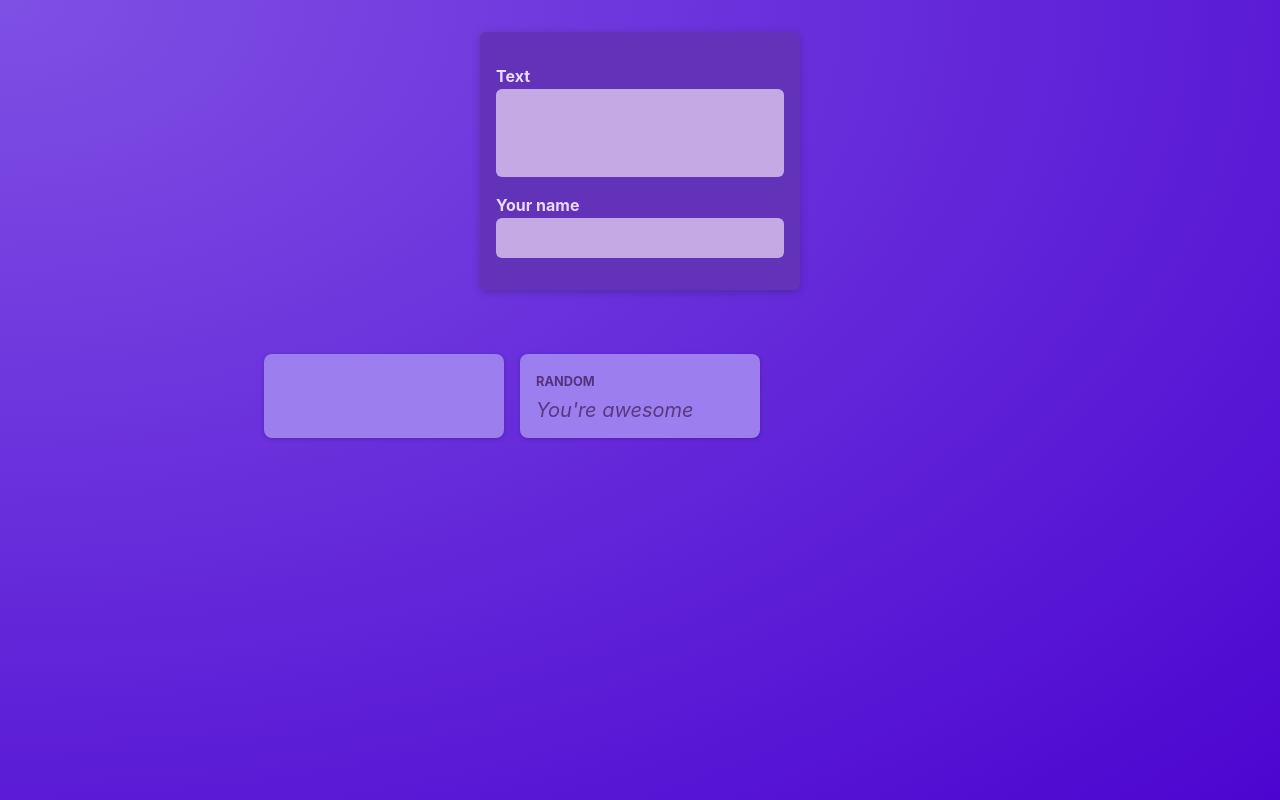
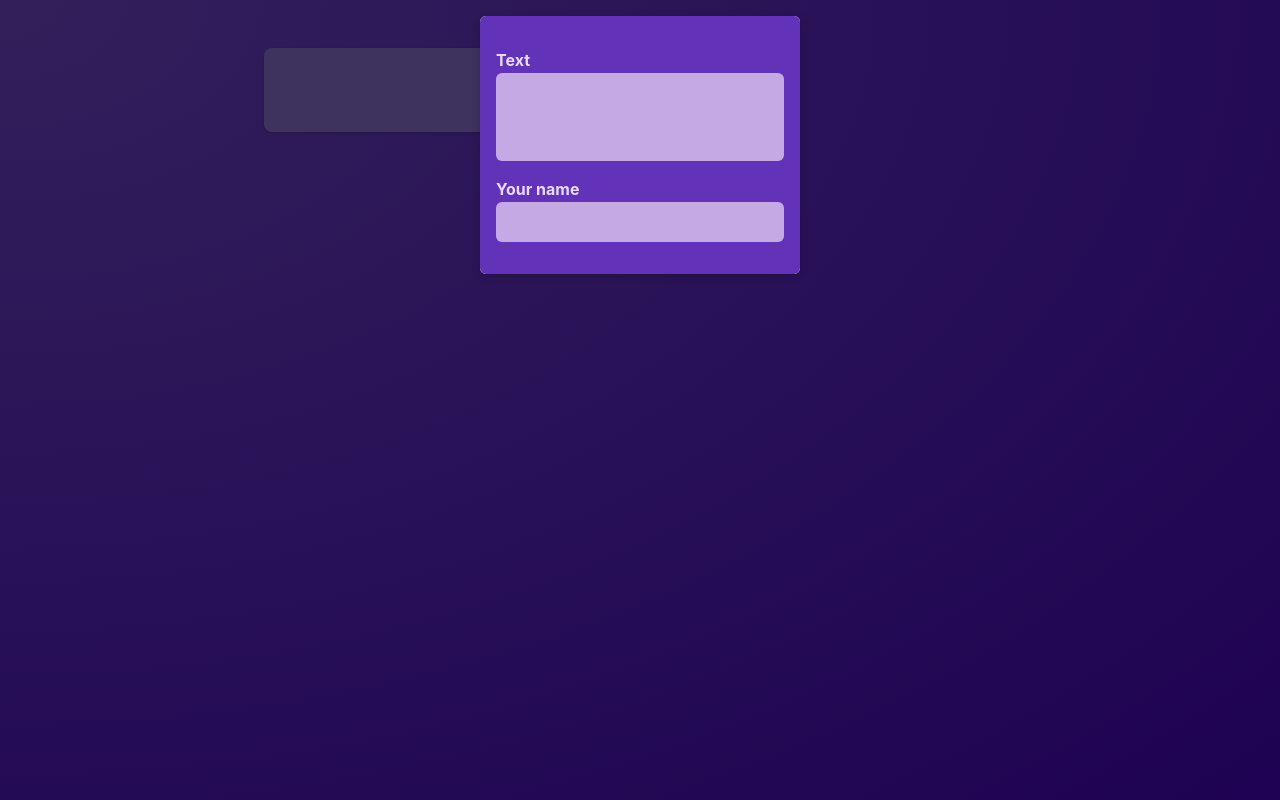
Before and after one commit to Quincy-Fer/react-summary-project, a React (Vite) app: page / in a window 1280 px wide. Built offline with nearby package versions, Linux system fonts and the light colour scheme.

Commit message:
Add Modal wrapper & styling

```diff
--- /dev/null
+++ b/src/components/Modal.jsx
@@ -0,0 +1,12 @@
+import classes from "./Modal.module.css";
+
+function Modal({children}) {
+  return (
+    <>
+      <div className={classes.backdrop} />
+      <dialog open className={classes.modal}>{children}</dialog>
+    </>
+  );
+}
+
+export default Modal;
--- /dev/null
+++ b/src/components/Modal.module.css
@@ -0,0 +1,18 @@
+.backdrop {
+    position: fixed;
+    top: 0;
+    left: 0;
+    width: 100%;
+    height: 100vh;
+    background-color: rgba(0, 0, 0, 0.6);
+    z-index: 1;
+  }
+
+  .modal {
+    border: none;
+    border-radius: 6px;
+    box-shadow: 0 2px 8px rgba(0, 0, 0, 0.2);
+    padding: 0;
+    overflow: hidden;
+    z-index: 1;
+  }
--- a/src/components/NewPost.module.css
+++ b/src/components/NewPost.module.css
@@ -2,9 +2,6 @@
   background-color: #6233b9;
   padding: 1rem;
   width: 20rem;
-  margin: 2rem auto;
-  border-radius: 6px;
-  box-shadow: 0 2px 8px rgba(0, 0, 0, 0.2);
 }
 
 .form label {
--- a/src/components/Post.jsx
+++ b/src/components/Post.jsx
@@ -1,10 +1,10 @@
 import classes from "./Post.module.css"
 
-export default function Post(props) {
+export default function Post({author,body}) {
   return (
     <li className={classes.post}>
-      <p className={classes.author}>{props.author}</p>
-      <p className={classes.text}>{props.body}</p>
+      <p className={classes.author}>{author}</p>
+      <p className={classes.text}>{body}</p>
     </li>
   );
 }
--- a/src/components/PostList.jsx
+++ b/src/components/PostList.jsx
@@ -1,7 +1,10 @@
+import { useState } from "react";
+
 import Post from "./Post";
 import NewPost from "./NewPost";
+import Modal from "./Modal";
+
 import classes from "./PostList.module.css";
-import { useState } from "react";
 
 export default function PostList() {
   const [enteredBody, setEnteredBody] = useState("");
@@ -17,10 +20,12 @@
 
   return (
     <>
-      <NewPost
-        onBodyChange={bodyChangeHandler}
-        onAuthorChange={authorChangeHandler}
-      />
+      <Modal>
+        <NewPost
+          onBodyChange={bodyChangeHandler}
+          onAuthorChange={authorChangeHandler}
+        />
+      </Modal>
       <ul className={classes.posts}>
         <Post author={enteredAuthor} body={enteredBody} />
         <Post author="Random" body="You're awesome" />
```
